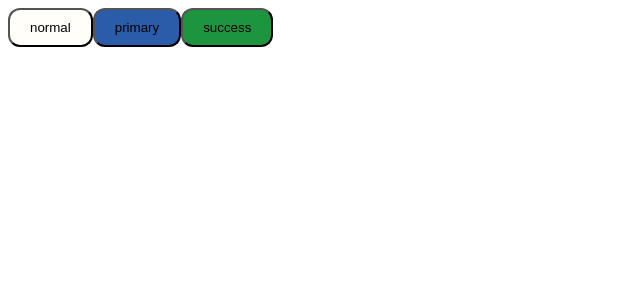
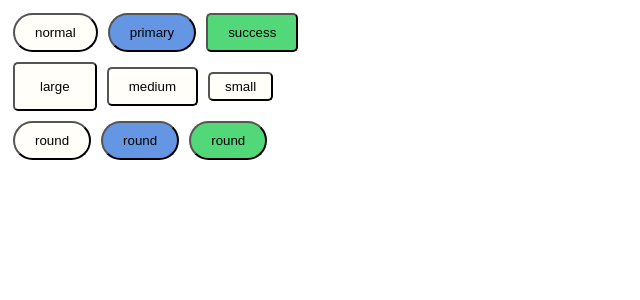
Before and after one commit to akaGKD/meta-ui, a Vue app: page / in a window 1280 px wide. Shown: the top 300 px of the page, without its empty margins (0-640 px from the left). Built offline with nearby package versions, Linux system fonts and the light colour scheme.

Commit message:
new commit

```diff
--- a/src/App.vue
+++ b/src/App.vue
@@ -1,22 +1,22 @@
 <template>
   <div id="app">
-    <metaButton type="normal">normal</metaButton>
-    <metaButton type="primary">primary</metaButton>
+    <metaButton type="normal" round>normal</metaButton>
+    <metaButton type="primary" round>primary</metaButton>
     <metaButton type="success">success</metaButton>
+    <br />
+    <metaButton size="large" type="normal">large</metaButton>
+    <metaButton size="medium" type="normal">medium</metaButton>
+    <metaButton size="small" type="normal">small</metaButton>
+    <br />
+    <metaButton type="normal" round>round</metaButton>
+    <metaButton type="primary" round>round</metaButton>
+    <metaButton type="success" round>round</metaButton>
   </div>
 </template>
 
 <script>
-import metaButton from './button/button.vue'
-
-export default {
-  name: 'App',
-  components: {
-    metaButton
-  }
-}
+export default {};
 </script>
 
 <style>
-
 </style>
--- a/src/button/button.vue
+++ b/src/button/button.vue
@@ -1,20 +1,34 @@
 <template>
-  <button :class="typeClass"><slot></slot></button>
+  <button
+    class="meta-button"
+    :class="[typeClass, sizeClass, { 'is-round': round,'is-plain': plain }]"
+  >
+    <slot></slot>
+  </button>
 </template>
 
 <script>
 export default {
+  name: "metaButton",
   props: {
     type: {
       type: String,
-      default: "",
+      default: "normal",
       validator(value) {
         return value === "primary" || value === "normal" || value === "success";
       },
     },
     size: {
       type: String,
-      default: "",
+      default: "medium",
+    },
+    plain:{
+      type:Boolean,
+      default: false,
+    },
+    round: {
+      type: Boolean,
+      default: false,
     },
   },
   computed: {
@@ -23,32 +37,42 @@ export default {
         [`meta-button-${this.type}`]: this.type,
       };
     },
-    // sizeClass() {
-    //   return {
-    //     [`meta-button-size-${this.size}`]: this.size,
-    //   };
-    // },
+    sizeClass() {
+      return {
+        [`meta-button-size-${this.size}`]: this.size,
+      };
+    },
   },
 };
 </script>
 
-<style>
+<style scoped>
+.meta-button {
+  padding: 10px 20px;
+  border-radius: 5px;
+  margin: 5px 5px;
+}
+.meta-button.is-round {
+  border-radius: 20px;
+}
+
 .meta-button-normal {
-  padding: 10px 20px;
-  border: 1;
-  border-radius: 12px;
   background-color: #fffef9;
 }
 .meta-button-primary {
-  padding: 10px 20px;
-  border: 1;
-  border-radius: 12px;
-  background-color: #2a5caa;
+  background-color: #6596e4;
 }
 .meta-button-success {
+  background-color: #53d879;
+}
+
+.meta-button-size-large {
+  padding: 15px 25px;
+}
+.meta-button-size-medium {
   padding: 10px 20px;
-  border: 1;
-  border-radius: 12px;
-  background-color: #1d953f;
+}
+.meta-button-size-small {
+  padding: 5px 15px;
 }
 </style>
--- a/src/main.js
+++ b/src/main.js
@@ -1,7 +1,10 @@
 import Vue from 'vue'
 import App from './App.vue'
+import metaButton from './button/button.vue'
 
 Vue.config.productionTip = false
+
+Vue.component(metaButton.name,metaButton)
 
 new Vue({
   render: h => h(App),
```
